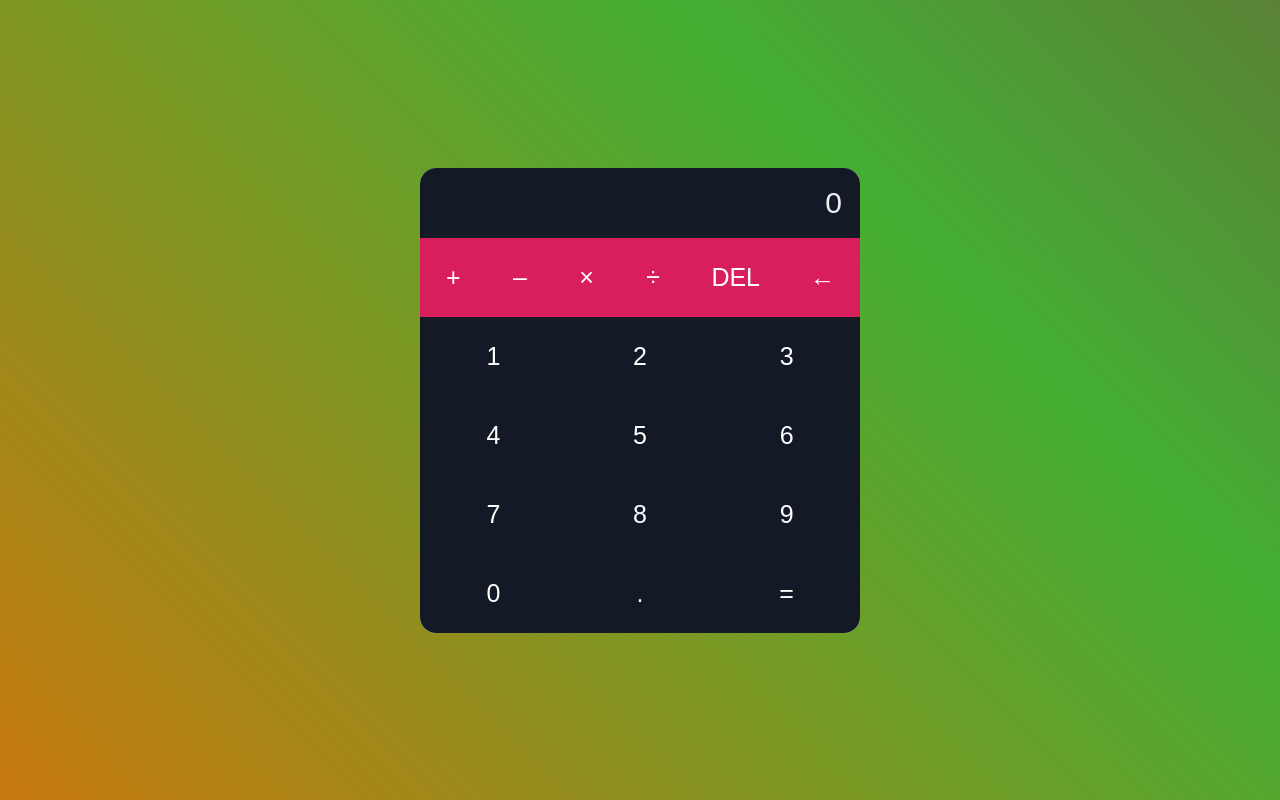
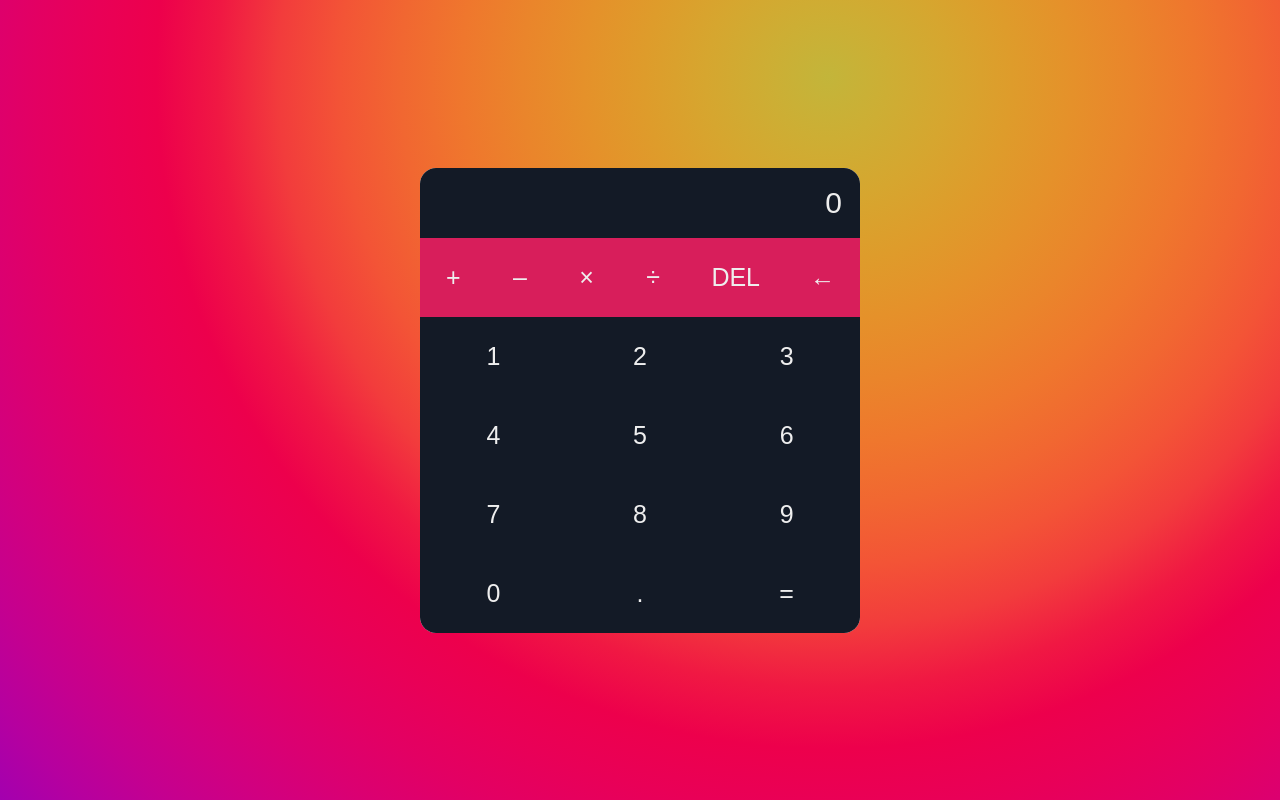
Before and after one commit to JorgeDuran12/Calculadora, a React (Create React App) app: page / in a window 1280 px wide. Built offline with nearby package versions, Linux system fonts and the light colour scheme.

Commit message:
reactualizacion

```diff
--- a/src/Assets/css/styles.css
+++ b/src/Assets/css/styles.css
@@ -1,9 +1,9 @@
 :root{
 
     --primary:#d81e5b;
-    --secondary:#8c38ff;
     --dark:#131a26;
     --light:#eee;
+
 }
 
 *{
@@ -19,17 +19,12 @@
     align-items:center;
     justify-content:center;
     padding: 20px;
-    background: linear-gradient(45deg, red, rgb(255, 98, 0), rgb(67, 175, 51),rgb(145, 21, 58),rgb(67, 1, 12));
     background-size: 400% 400%;
     position: relative;
-    animation: cambiar 7s ease-in-out infinite;
+    background: radial-gradient(circle at 64.69% 9.63%, #c3b53a 0, #cdae34 5.56%, #d6a62f 11.11%, #de9c2b 16.67%, #e5912a 22.22%, #ea852b 27.78%, #ef772d 33.33%, #f16731 38.89%, #f35436 44.44%, #f23c3c 50%, #f01843 55.56%, #ed004c 61.11%, #e90057 66.67%, #e30063 72.22%, #db0071 77.78%, #d10080 83.33%, #c5008f 88.89%, #b6009f 94.44%, #a300af 100%);
+
 }
 
-@keyframes cambiar{
- 0%{background-position: 0 50%;}
- 50%{background-position: 100% 50%;}
- 100%{background-position: 0 50%;}
-}
 .calculator{
     width:200%;
     max-width: 440px;
@@ -57,7 +52,7 @@ button{
     appearance: none;
     border: none;
     outline: none;
-    color:#FFF;
+    color:var(--light);
     font-size: 25px;
     padding: 25px;
     cursor: pointer;
```
